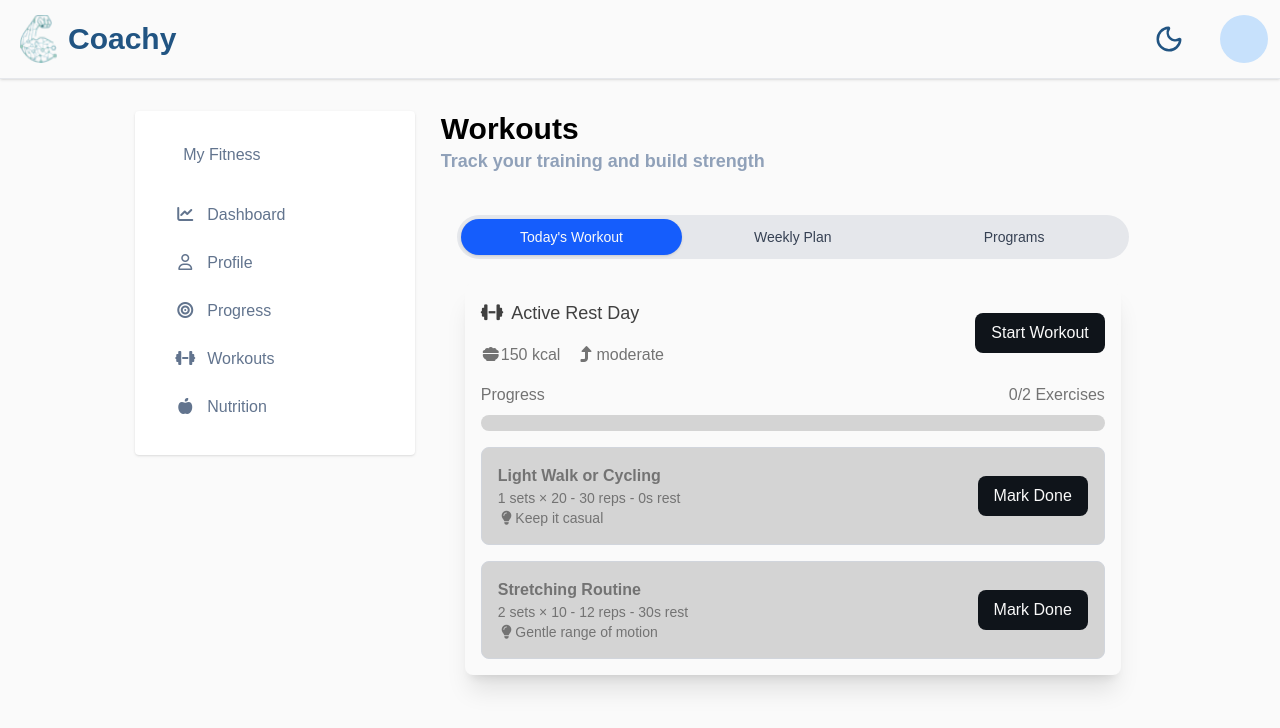
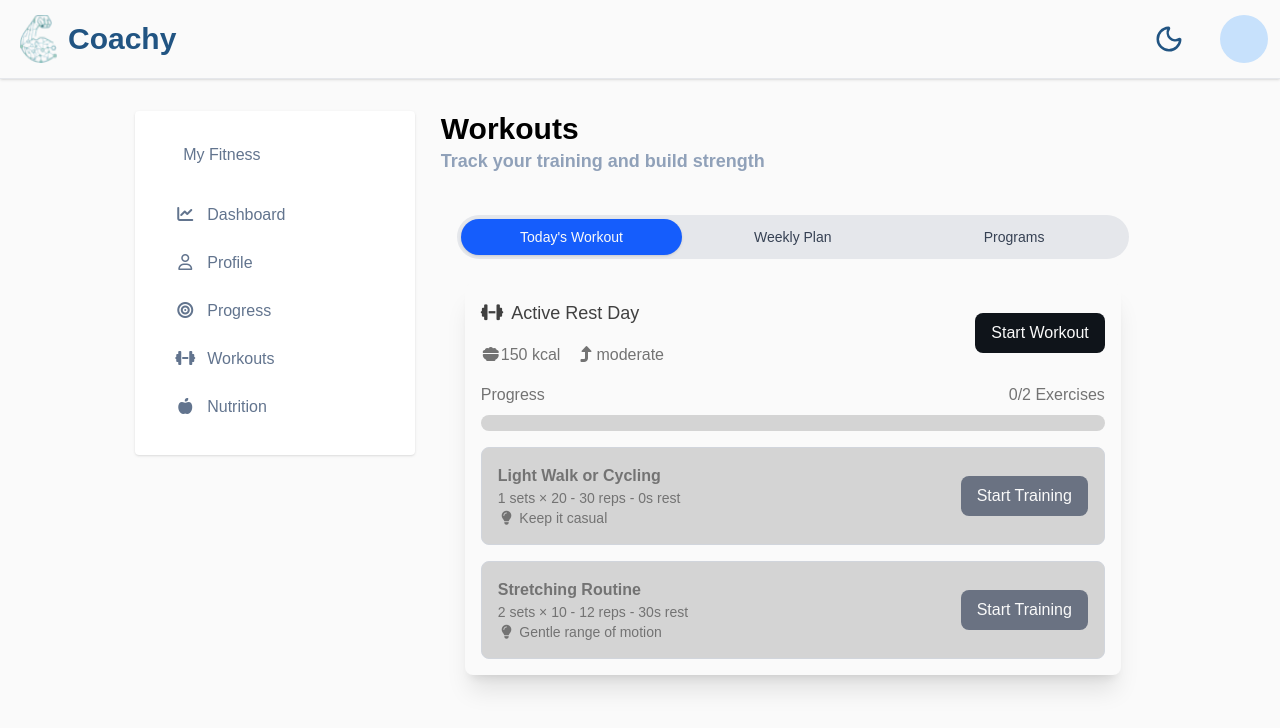
Before and after one commit to Omar-205/React-project, a React (Vite) app: page /trainee/workouts in a window 1280 px wide. Shown: the top 728 px of the page. Built offline with nearby package versions, Linux system fonts and the light colour scheme; no server answers; the database is empty; sample sign-in values are in the browser's storage; a web font is replaced by a local one.

Commit message:
Create : Train pop up

```diff
--- a/src/components/TodaysWorkoutExercise.tsx
+++ b/src/components/TodaysWorkoutExercise.tsx
@@ -1,35 +1,73 @@
+import { useState } from "react";
+import TrainPopup from "./TrainPopup";
 
-export function TodaysWorkoutExercise(props: { exercise: any; workout: any; setWorkout: any; startWorkout: any; }) {
+export function TodaysWorkoutExercise(props: {
+    exercise: any;
+    workout: any;
+    setWorkout: any;
+    startWorkout: any;
+}) {
     const { exercise, workout, setWorkout, startWorkout } = props;
-    return (
-        <div className={`flex justify-between items-center w-full border border-gray-300 rounded-lg p-4 mt-4 ${startWorkout ? 'bg-input dark:bg-input-unlocked-dark text-prof-text dark:text-text-dark' : 'bg-neutral-300 dark:bg-input-locked-dark text-prof-text-secondary dark:text-text-secondary-dark'}`}>
-            <div>
-                <h5 className="font-bold dark:text-text-dark">{exercise.title}</h5>
-                <p className="text-sm">{exercise.sets} sets × {exercise.minReps} - {exercise.maxReps} reps - {exercise.rest}s rest</p>
-                <p className="text-sm"><i className="fa-solid fa-lightbulb"></i>{exercise.note}</p>
-            </div>
-            <button
-                className={`text-white rounded-lg px-4 py-2 transition-colors duration-200
-                        ${exercise.completed
-                        ? 'bg-green-500 dark:bg-green-500 cursor-not-allowed'
-                        : startWorkout
-                            ? 'bg-black dark:bg-primary hover:bg-slate-900'
-                            : 'bg-black dark:bg-primary cursor-not-allowed'}
-                        `}
-                onClick={() => {
-                    if (startWorkout) {
+    const [showPopup, setShowPopup] = useState(false);
+
+    const markExerciseComplete = () => {
         setWorkout({
             ...workout,
             exercises: workout.exercises.map((ex: any) =>
                 ex.id === exercise.id ? { ...ex, completed: true } : ex
             ),
         });
+    };
+
+    return (
+        <>
+            <div
+                className={`flex justify-between items-center w-full border border-gray-300 rounded-lg p-4 mt-4
+        ${startWorkout
+                        ? "bg-input dark:bg-input-unlocked-dark text-prof-text dark:text-text-dark"
+                        : "bg-neutral-300 dark:bg-input-locked-dark text-prof-text-secondary dark:text-text-secondary-dark"
+                    }`}
+            >
+                <div>
+                    <h5 className="font-bold dark:text-text-dark">{exercise.title}</h5>
+                    <p className="text-sm">
+                        {exercise.sets} sets × {exercise.minReps} - {exercise.maxReps} reps -{" "}
+                        {exercise.rest}s rest
+                    </p>
+                    {exercise.note && (
+                        <p className="text-sm">
+                            <i className="fa-solid fa-lightbulb mr-1"></i>
+                            {exercise.note}
+                        </p>
+                    )}
+                </div>
+
+                <button
+                    className={`text-white rounded-lg px-4 py-2 transition-colors duration-200
+            ${exercise.completed
+                            ? "bg-green-500 cursor-not-allowed"
+                            : startWorkout
+                                ? "bg-black dark:bg-primary hover:bg-slate-900"
+                                : "bg-gray-500 cursor-not-allowed"
+                        }`}
+                    onClick={() => {
+                        if (startWorkout && !exercise.completed) {
+                            setShowPopup(true);
                         }
                     }}
+                    disabled={!startWorkout || exercise.completed}
                 >
-                {exercise.completed ? 'Completed' : 'Mark Done'}
+                    {exercise.completed ? "Completed" : "Start Training"}
                 </button>
+            </div>
 
-        </div>
-    )
+            {/* Popup */}
+            <TrainPopup
+                isOpen={showPopup}
+                onClose={() => setShowPopup(false)}
+                exercise={exercise}
+                onComplete={markExerciseComplete}
+            />
+        </>
+    );
 }
--- /dev/null
+++ b/src/components/TrainPopup.tsx
@@ -0,0 +1,79 @@
+import React from "react";
+
+interface TrainPopupProps {
+    isOpen: boolean;
+    onClose: () => void;
+    exercise: any;
+    onComplete: () => void;
+}
+
+const TrainPopup: React.FC<TrainPopupProps> = ({
+    isOpen,
+    onClose,
+    exercise,
+    onComplete,
+}) => {
+    if (!isOpen) return null;
+
+    return (
+        <div
+            className="fixed inset-0 bg-black/40 backdrop-blur-sm flex items-center justify-center z-50 px-4"
+            onClick={onClose}
+        >
+            <div
+                className="bg-input dark:bg-input-dark text-text dark:text-text-dark rounded-lg shadow-lg
+                   w-full max-w-md sm:max-w-lg p-6 sm:p-8 relative transition-transform duration-300
+                   flex flex-col justify-between"
+                onClick={(e) => e.stopPropagation()}
+            >
+                {/* Close button */}
+                <button
+                    onClick={onClose}
+                    className="absolute top-3 right-3 text-gray-500 hover:text-gray-700 dark:text-gray-300 text-lg"
+                >
+                    ✕
+                </button>
+
+                {/* Content */}
+                <div>
+                    <h2 className="text-xl font-semibold mb-4">
+                        Start Training: {exercise.title}
+                    </h2>
+
+                    <div className="space-y-2 text-md font-thin">
+                        <p>
+                            <span className="font-medium">Sets:</span> {exercise.sets}
+                        </p>
+                        <p>
+                            <span className="font-medium">Reps:</span> {exercise.minReps} – {exercise.maxReps}
+                        </p>
+                        <p>
+                            <span className="font-medium">Rest:</span> {exercise.rest}s
+                        </p>
+                        {exercise.note && (
+                            <p className="italic opacity-80">
+                                💡 {exercise.note}
+                            </p>
+                        )}
+                    </div>
+                </div>
+
+                {/* Button */}
+                <div className="mt-6">
+                    <button
+                        onClick={() => {
+                            onComplete();
+                            onClose();
+                        }}
+                        className="w-full bg-primary hover:bg-primary/90
+                        text-white rounded-lg py-2.5 transition-colors duration-200"
+                    >
+                        Upload video
+                    </button>
+                </div>
+            </div>
+        </div>
+    );
+};
+
+export default TrainPopup;
```
Lines whose indentation alone changed are shown as unchanged.
